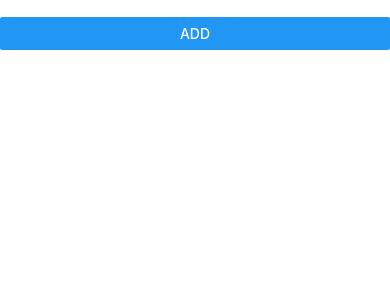
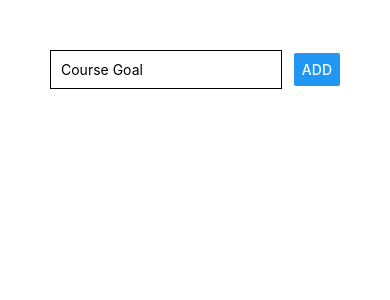
Before and after one commit to COFFEEEADDICT/Rn-Goal-App, a React Native app: screen / in a window 390 px wide. Shown: the top 300 px of the page. Built offline with nearby package versions, Linux system fonts and the light colour scheme.

Commit message:
goal input and add button working

```diff
--- a/App.js
+++ b/App.js
@@ -1,17 +1,48 @@
 import { StatusBar } from "expo-status-bar";
-import React from "react";
+import React, { useState } from "react";
 import { StyleSheet, Text, View, TextInput, Button } from "react-native";
 
 export default function App() {
+	const [enteredGoal, setEnteredGoal] = useState("");
+	const [courseGoals, setCourseGoals] = useState([]);
+
+	const goalInputHandler = (enteredText) => {
+		setEnteredGoal(enteredText);
+	};
+
+	const addGoalHandler = () => {
+		setCourseGoals([...courseGoals, enteredGoal]);
+	};
+
 	return (
-		<View>
-			<View>
-				<TextInput />
-				<Button title="ADD" />
+		<View style={styles.screen}>
+			<View style={styles.inputContainer}>
+				<TextInput
+					placeholder="Course Goal"
+					style={styles.input}
+					onChangeText={goalInputHandler}
+					value={enteredGoal}
+				/>
+				<Button title="ADD" onPress={addGoalHandler} />
 			</View>
 			<View></View>
 		</View>
 	);
 }
 
-const styles = StyleSheet.create({});
+const styles = StyleSheet.create({
+	screen: {
+		padding: 50,
+	},
+	inputContainer: {
+		alignItems: "center",
+		flexDirection: "row",
+		justifyContent: "space-between",
+	},
+	input: {
+		width: "80%",
+		borderBottomColor: "black",
+		borderWidth: 1,
+		padding: 10,
+	},
+});
```
